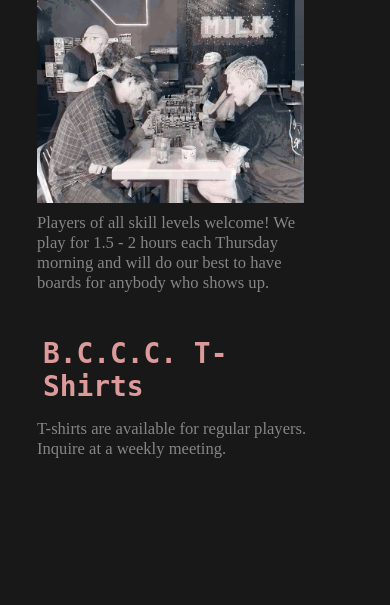
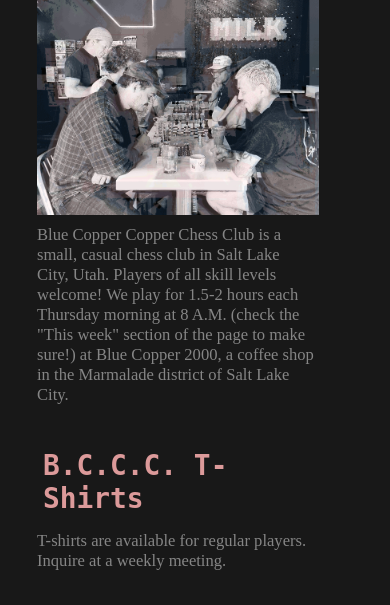
Before and after one commit to graessleaf/bccc, a plain HTML site: page index.html in a window 390 px wide. Shown: the part 644-1249 px from the top of the page. Before the commit the page ends 1147 px from the top, so only its background shows below. Drawn offline with Linux system fonts and the light colour scheme; a web font is replaced by a local one.

Commit message:
seo bitch!

```diff
--- a/index.css
+++ b/index.css
@@ -178,7 +178,8 @@ body {
   display: block;
   margin-left: 10px;
   margin-right: auto;
-  max-width: 90%;
+  max-width: 95%;
+  width: 95%;
   padding: 0px;
   height: auto;
 }
--- a/index.html
+++ b/index.html
@@ -30,7 +30,7 @@
   <div class="first-column">
   <h1>Blue Copper Chess Club</h1>
 <img src="Images/frameanim.gif" class="responsive">
-<p> Players of all skill levels welcome! We play for 1.5 - 2 hours each Thursday morning and will do our best to have boards for anybody who shows up. </p>
+<p> Blue Copper Copper Chess Club is a small, casual chess club in Salt Lake City, Utah. Players of all skill levels welcome! We play for 1.5-2 hours each Thursday morning at 8 A.M. (check the "This week" section of the page to make sure!) at Blue Copper 2000, a coffee shop in the Marmalade district of Salt Lake City.  </p>
 
 
 </br>
--- a/players.css
+++ b/players.css
@@ -89,6 +89,9 @@ ul.nav li a:hover {
     border-style: solid;
 }
 
+table {
+  width: 90%;
+}
 
    .first-column {
         width: 100%;
```
